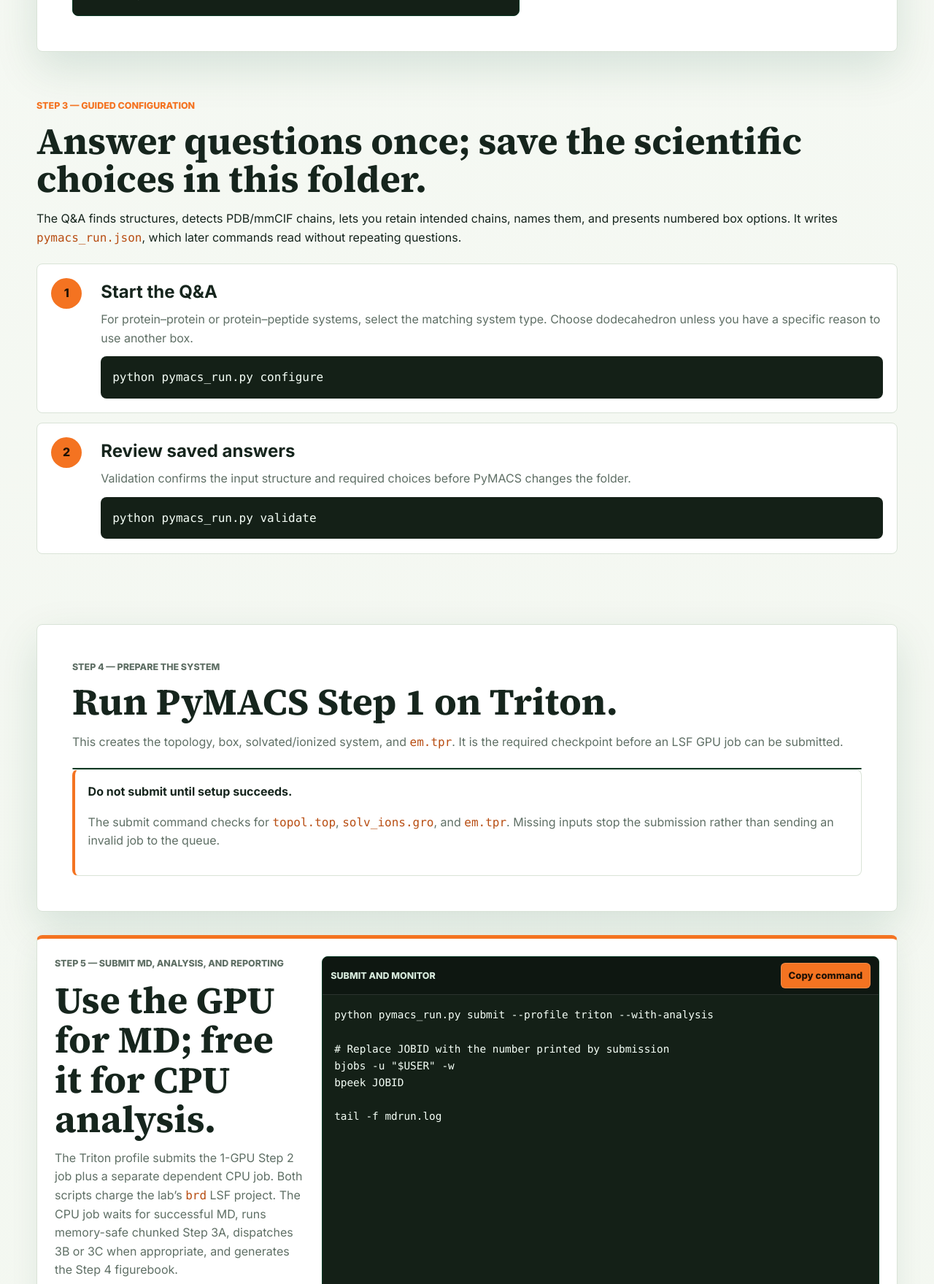
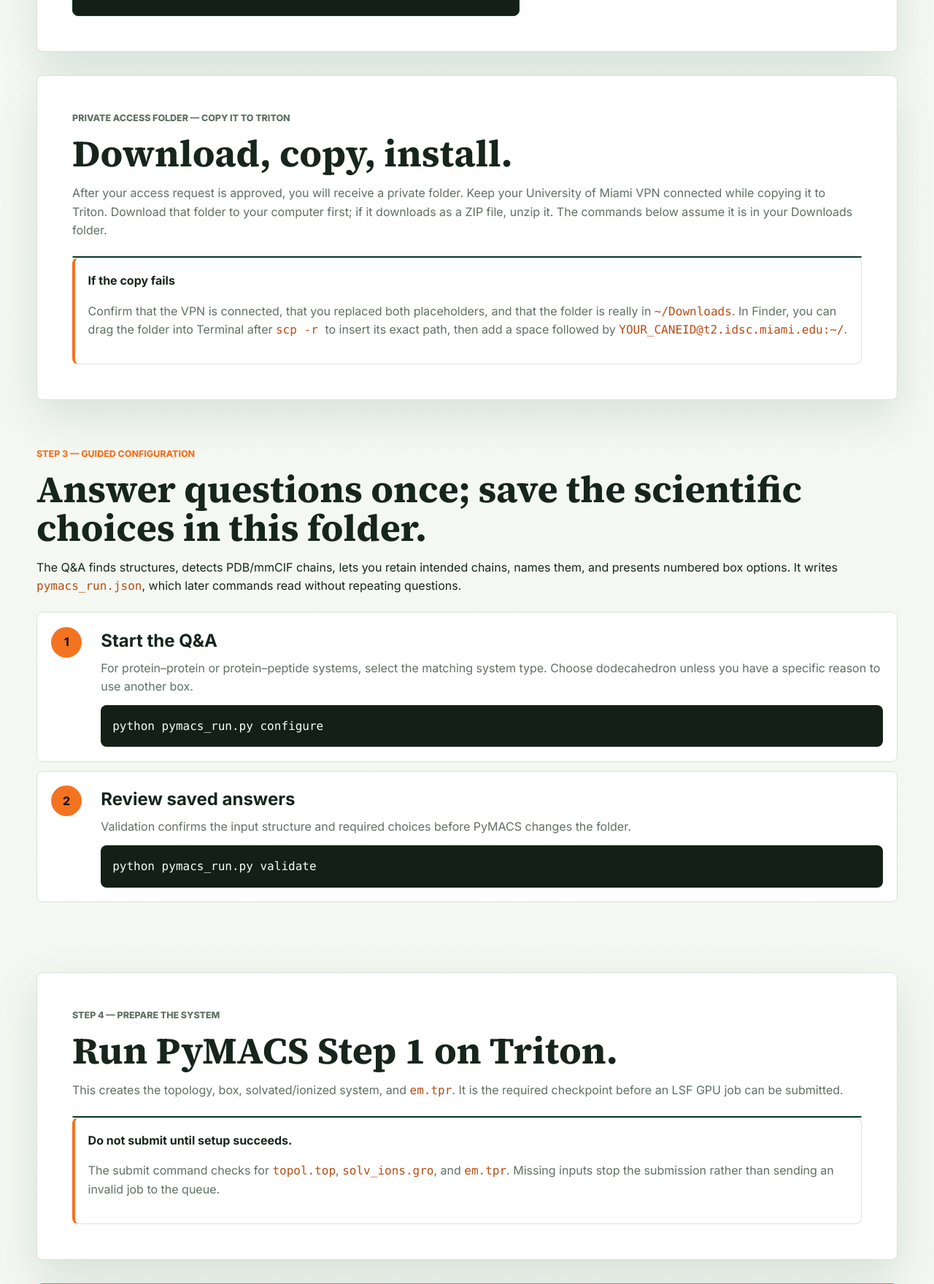
Before and after one commit to Joey305/pymacs-website, a Flask app: page /triton in a window 1280 px wide. Shown: the part 3759-5518 px from the top of the page at 73% size. Run offline with Flask 3, Linux system fonts and the light colour scheme.

Commit message:
Add Triton access-folder copy instructions

```diff
--- a/templates/triton.html
+++ b/templates/triton.html
@@ -68,6 +68,22 @@ source "$HOME/.bashrc"</code></pre></div>
   </div>
 </section>
 
+<section class="band">
+  <div class="section-heading"><p class="eyebrow">Private access folder — copy it to Triton</p><h2>Download, copy, install.</h2><p>After your access request is approved, you will receive a private folder. Keep your University of Miami VPN connected while copying it to Triton. Download that folder to your computer first; if it downloads as a ZIP file, unzip it. The commands below assume it is in your Downloads folder.</p></div>
+  <div class="command-card command-card-large"><div class="command-head"><span>Mac or Linux terminal: copy your private folder to Triton</span><button type="button" data-copy-command>Copy command</button></div><pre><code># Replace YOUR_ACCESS_FOLDER with the folder you received.
+# Replace YOUR_CANEID with your Triton username.
+scp -r "$HOME/Downloads/YOUR_ACCESS_FOLDER" YOUR_CANEID@t2.idsc.miami.edu:~/
+
+# Enter your CaneID password if prompted. Then log in:
+ssh YOUR_CANEID@t2.idsc.miami.edu
+
+# On Triton, enter the copied folder and install access:
+cd ~/YOUR_ACCESS_FOLDER
+bash install_pymacs_kyle_funnel_access.sh
+source "$HOME/.bashrc"</code></pre></div>
+  <div class="callout"><strong>If the copy fails</strong><p>Confirm that the VPN is connected, that you replaced both placeholders, and that the folder is really in <code>~/Downloads</code>. In Finder, you can drag the folder into Terminal after <code>scp -r </code> to insert its exact path, then add a space followed by <code>YOUR_CANEID@t2.idsc.miami.edu:~/</code>.</p></div>
+</section>
+
 <section class="content-grid">
   <div class="section-heading"><p class="eyebrow">Step 3 — Guided configuration</p><h2>Answer questions once; save the scientific choices in this folder.</h2><p>The Q&amp;A finds structures, detects PDB/mmCIF chains, lets you retain intended chains, names them, and presents numbered box options. It writes <code>pymacs_run.json</code>, which later commands read without repeating questions.</p></div>
   <div class="run-list">
```
